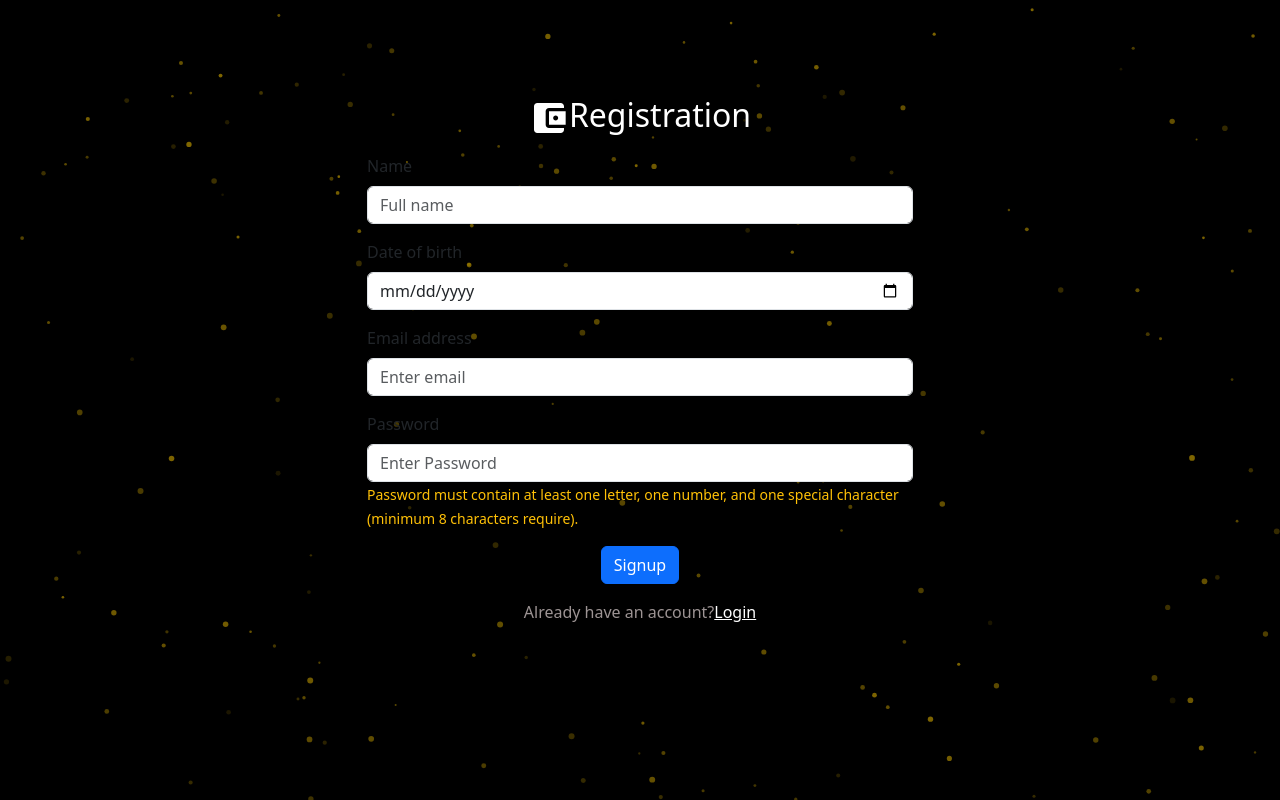
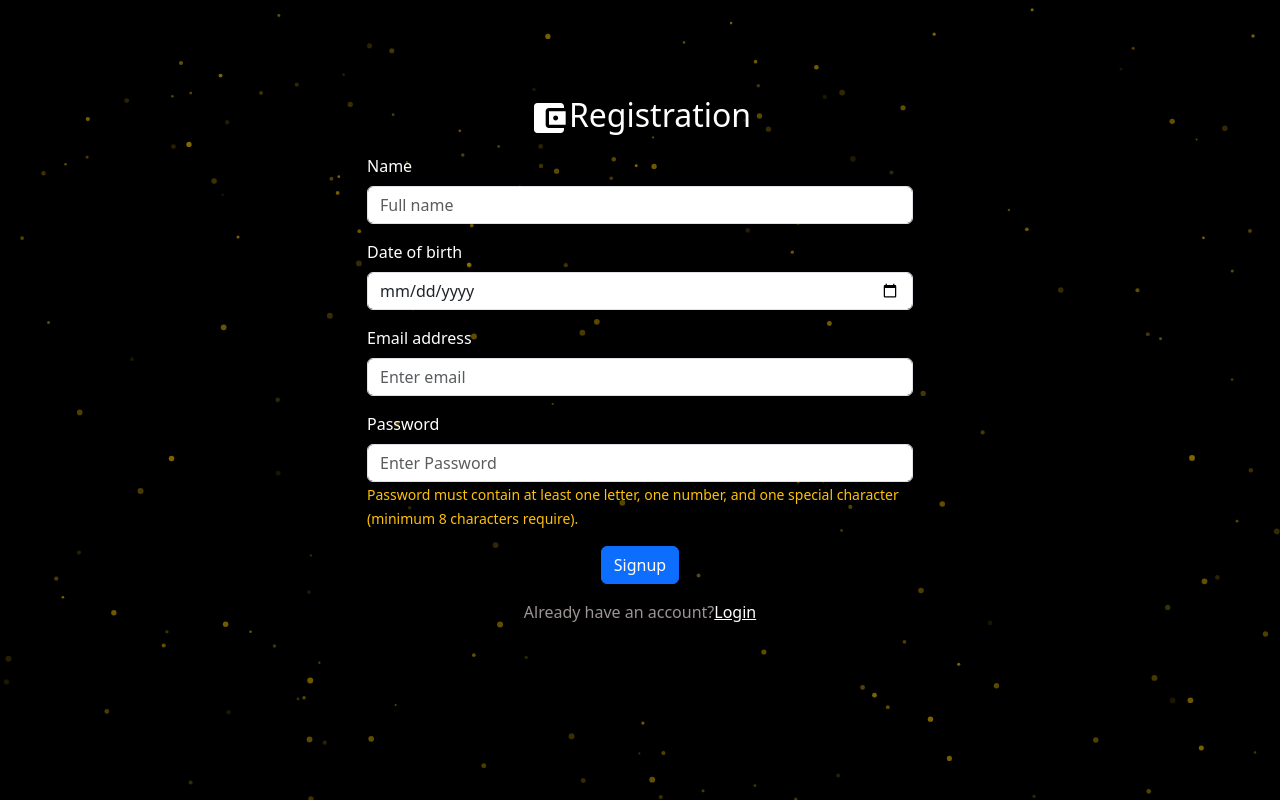
Before and after one commit to pradum9112/Quantum_IT_Task, a React (Create React App) app in the folder Frontend/: page /register in a window 1280 px wide. Built offline with nearby package versions, Linux system fonts and the light colour scheme.

Commit message:
color changes

```diff
--- a/Frontend/src/components/register/SignUpForm.js
+++ b/Frontend/src/components/register/SignUpForm.js
@@ -1,5 +1,15 @@
 import { useCallback, useEffect, useState } from "react";
-import { Container, Row, Col, Form, Button } from "react-bootstrap";
+import {
+  Container,
+  Row,
+  Col,
+  Form,
+  Button,
+  FormControl,
+  FormGroup,
+  FormLabel,
+  FormText,
+} from "react-bootstrap";
 import AccountBalanceWalletIcon from "@mui/icons-material/AccountBalanceWallet";
 import { Link, useNavigate } from "react-router-dom";
 import axios from "axios";
@@ -94,45 +104,51 @@ const SignUpForm = () => {
                 Registration
               </h2>
               <Form onSubmit={handleSubmit}>
-                <Form.Group controlId="formBasicName" className="mt-3">
-                  <Form.Label>Name</Form.Label>
-                  <Form.Control
+                <FormGroup controlId="formBasicName" className="mt-3">
+                  <FormLabel className="text-white">Name</FormLabel>
+                  <FormControl
                     type="text"
                     name="name"
                     placeholder="Full name"
                     value={values.name}
                     onChange={handleChange}
                   />
-                </Form.Group>
-                <Form.Group className="mt-3" controlId="formDOB">
-                  <Form.Label>Date of birth</Form.Label>
-                  <Form.Control
+                </FormGroup>
+                <FormGroup className="mt-3 text-white" controlId="formDOB">
+                  <FormLabel>Date of birth</FormLabel>
+                  <FormControl
                     type="date"
                     name="DOB"
                     value={values.DOB}
                     onChange={handleChange}
                   />
-                </Form.Group>
-                <Form.Group controlId="formBasicEmail" className="mt-3">
-                  <Form.Label>Email address</Form.Label>
-                  <Form.Control
+                </FormGroup>
+                <FormGroup
+                  controlId="formBasicEmail"
+                  className="mt-3 text-white"
+                >
+                  <FormLabel>Email address</FormLabel>
+                  <FormControl
                     type="email"
                     name="email"
                     placeholder="Enter email"
                     value={values.email}
                     onChange={handleChange}
                   />
-                </Form.Group>
-                <Form.Group controlId="formBasicPassword" className="mt-3">
-                  <Form.Label>Password</Form.Label>
-                  <Form.Control
+                </FormGroup>
+                <FormGroup
+                  controlId="formBasicPassword"
+                  className="mt-3 text-white"
+                >
+                  <FormLabel>Password</FormLabel>
+                  <FormControl
                     type="password"
                     name="password"
                     placeholder="Enter Password"
                     value={values.password}
                     onChange={handleChange}
                   />
-                  <Form.Text
+                  <FormText
                     className={
                       error
                         ? error === "Correct Password"
@@ -143,8 +159,8 @@ const SignUpForm = () => {
                   >
                     {error ||
                       "Password must contain at least one letter, one number, and one special character (minimum 8 characters require)."}
-                  </Form.Text>
-                </Form.Group>
+                  </FormText>
+                </FormGroup>
                 <div className="text-center">
                   <Button
                     type="submit"
```
